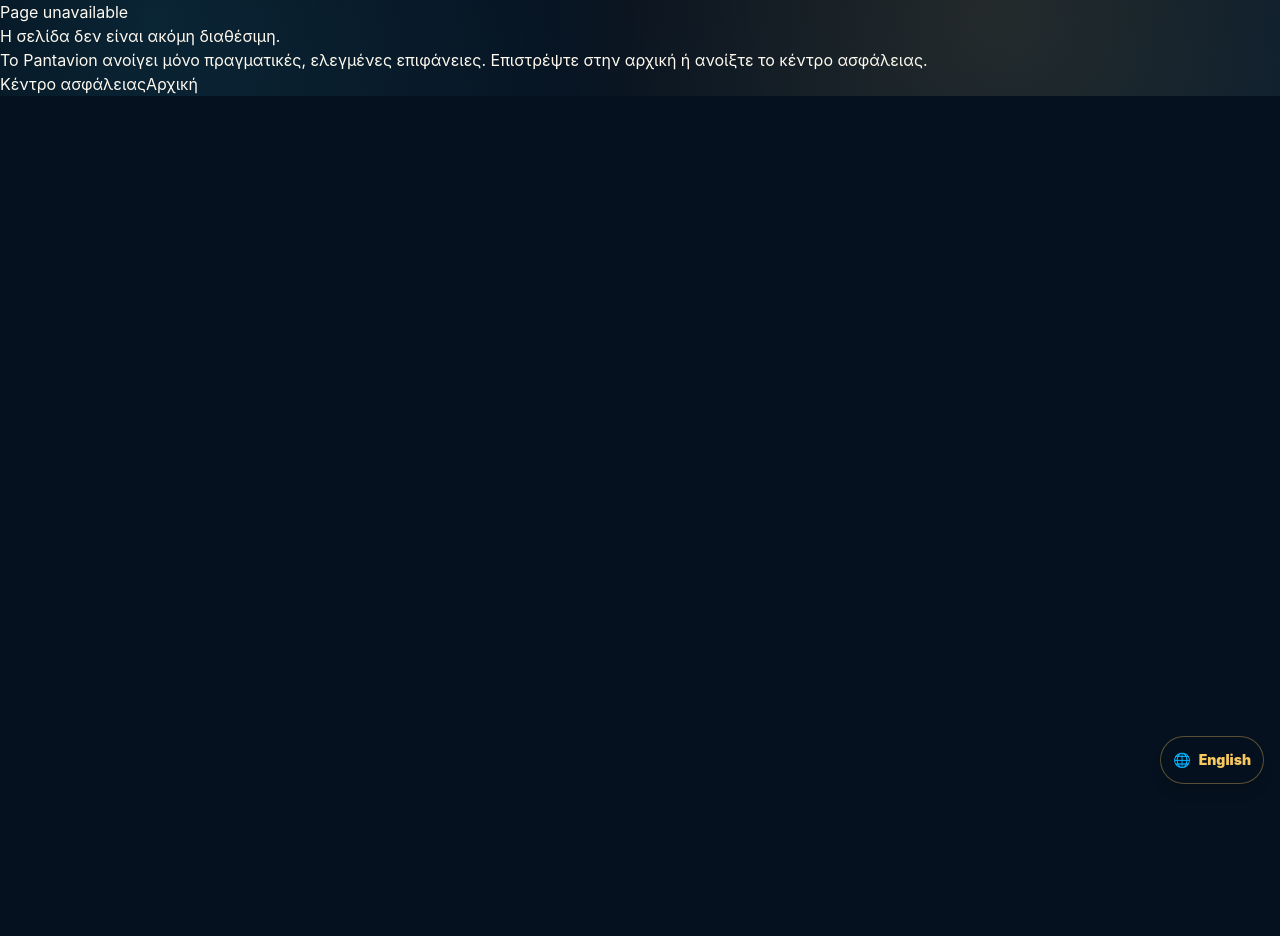
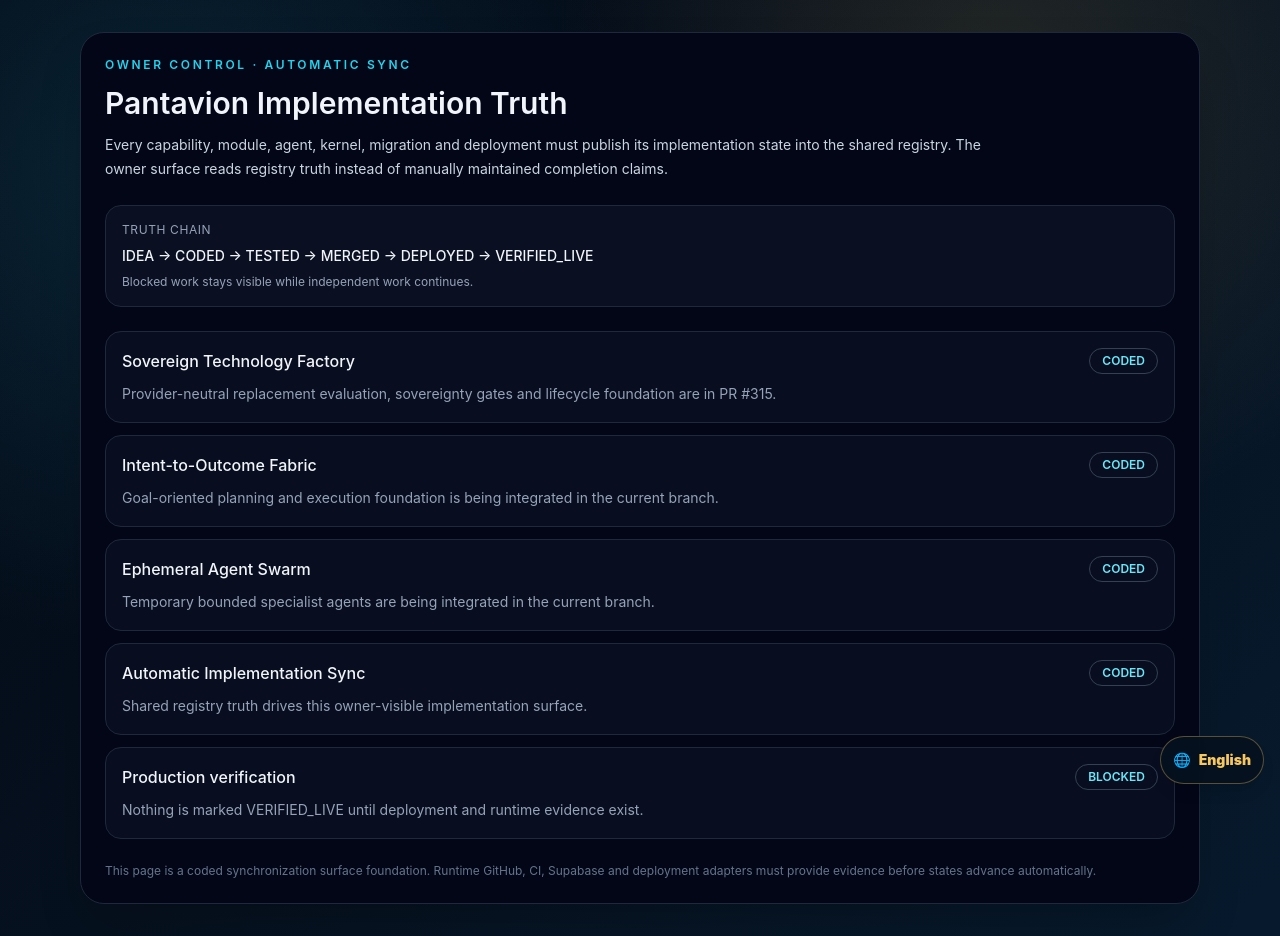
Before and after one commit to pandaconnect1/pantavion-planet, a Next.js app: page /owner/control/implementation in a window 1280 px wide. Before the commit this address had no page. Before the commit the page ends 800 px from the top, so only its background shows below. Built offline with nearby package versions, Linux system fonts and the light colour scheme.

Commit message:
feat: add owner implementation synchronization surface

```diff
--- /dev/null
+++ b/app/owner/control/implementation/page.tsx
@@ -0,0 +1,73 @@
+import { implementationSyncDoctrine } from "@/core/pantavion/implementation-sync-registry";
+
+const currentItems = [
+  {
+    title: "Sovereign Technology Factory",
+    state: "CODED",
+    detail: "Provider-neutral replacement evaluation, sovereignty gates and lifecycle foundation are in PR #315.",
+  },
+  {
+    title: "Intent-to-Outcome Fabric",
+    state: "CODED",
+    detail: "Goal-oriented planning and execution foundation is being integrated in the current branch.",
+  },
+  {
+    title: "Ephemeral Agent Swarm",
+    state: "CODED",
+    detail: "Temporary bounded specialist agents are being integrated in the current branch.",
+  },
+  {
+    title: "Automatic Implementation Sync",
+    state: "CODED",
+    detail: "Shared registry truth drives this owner-visible implementation surface.",
+  },
+  {
+    title: "Production verification",
+    state: "BLOCKED",
+    detail: "Nothing is marked VERIFIED_LIVE until deployment and runtime evidence exist.",
+  },
+];
+
+export default function OwnerImplementationPage() {
+  return (
+    <main className="mx-auto min-h-screen max-w-6xl px-4 py-8 text-slate-100">
+      <div className="rounded-3xl border border-slate-800 bg-slate-950 p-6 shadow-2xl">
+        <p className="text-xs font-semibold uppercase tracking-[0.22em] text-cyan-400">
+          Owner Control · Automatic Sync
+        </p>
+        <h1 className="mt-3 text-3xl font-semibold">Pantavion Implementation Truth</h1>
+        <p className="mt-3 max-w-4xl text-sm leading-6 text-slate-300">
+          {implementationSyncDoctrine.rule}
+        </p>
+
+        <div className="mt-6 rounded-2xl border border-slate-800 bg-slate-900/60 p-4">
+          <div className="text-xs uppercase tracking-wider text-slate-400">Truth chain</div>
+          <div className="mt-2 text-sm font-medium text-slate-100">
+            IDEA → CODED → TESTED → MERGED → DEPLOYED → VERIFIED_LIVE
+          </div>
+          <div className="mt-2 text-xs text-slate-400">
+            Blocked work stays visible while independent work continues.
+          </div>
+        </div>
+
+        <section className="mt-6 grid gap-3">
+          {currentItems.map((item) => (
+            <article key={item.title} className="rounded-2xl border border-slate-800 bg-slate-900/50 p-4">
+              <div className="flex flex-wrap items-center justify-between gap-3">
+                <h2 className="font-medium text-slate-100">{item.title}</h2>
+                <span className="rounded-full border border-slate-700 px-3 py-1 text-xs font-semibold text-cyan-300">
+                  {item.state}
+                </span>
+              </div>
+              <p className="mt-2 text-sm leading-6 text-slate-400">{item.detail}</p>
+            </article>
+          ))}
+        </section>
+
+        <div className="mt-6 text-xs text-slate-500">
+          This page is a coded synchronization surface foundation. Runtime GitHub, CI, Supabase and deployment adapters must provide evidence before states advance automatically.
+        </div>
+      </div>
+    </main>
+  );
+}
```
